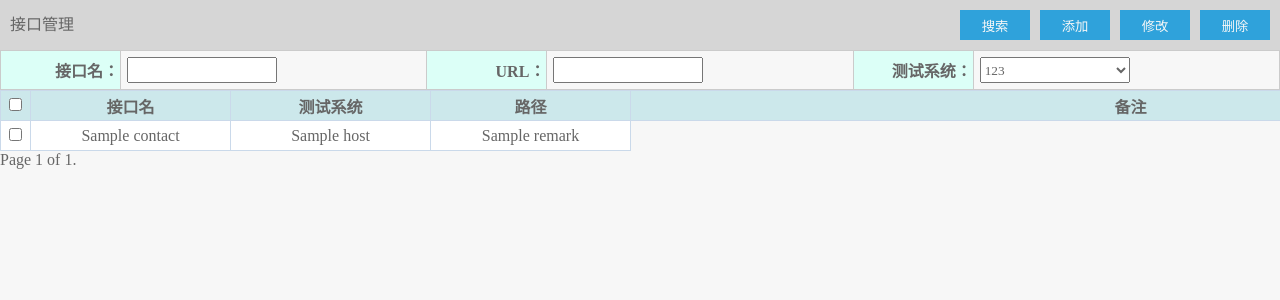
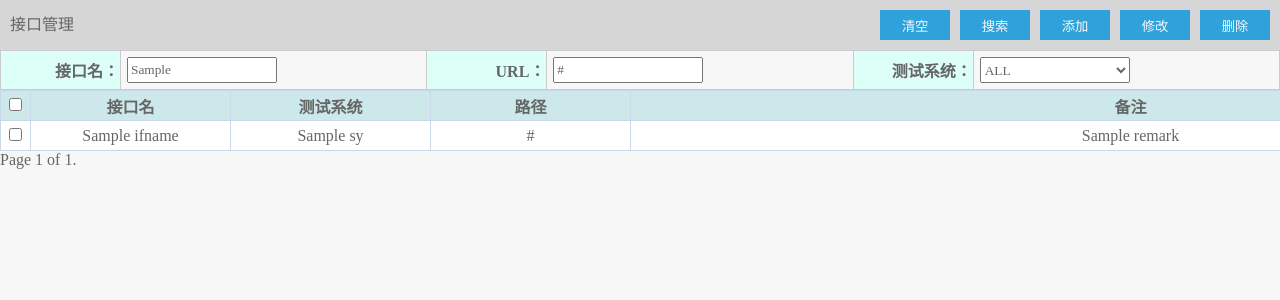
Before and after one commit to bree017/django-p1, a Django app: template templates/interfacetest/iframe/interface_management.html in a window 1280 px wide. Shown: the top 300 px of the page. Run offline with Django 3.2, Linux system fonts and the light colour scheme; the template is opened without the code that fills it: most values are stand-ins (such as "Sample title", 1, 10 or a date in 2020); parts of the project's set-up code (start-up, migrations or seed data) failed here and were passed over; some libraries are stand-ins or nearby versions.

Commit message:
20180427 完成接口管理搜索功能

```diff
--- /dev/null
+++ b/static/interfacetest/iframe/interface_management/interface_management.js
@@ -0,0 +1,29 @@
+$(document).ready(function() {
+    $("#prev").on("click",function (e) {
+        var ifname = $("input.ifname").val();
+        var url = $("input.url").val();
+        var sysid = $("select.sysid").val();
+        var page =$(this).attr("page");
+        var url = "?page="+page+"&ifname="+ifname+"&url="+url+"&sysid="+sysid;
+        window.location.href=url;
+    })
+    $("#next").on("click",function (e) {
+        var ifname = $("input.ifname").val();
+        var url = $("input.url").val();
+        var sysid = $("select.sysid").val();
+        var page =$(this).attr("page");
+        var url = "?page="+page+"&ifname="+ifname+"&url="+url+"&sysid="+sysid;
+        window.location.href=url;
+    })
+    $("#btn_c").on("click",function (e) {
+        $("div.filter input[type='text']").val('');
+        $("div.filter select").val(0);
+    })
+    $("#btn_s").on("click",function (e) {
+        var ifname = $("input.ifname").val();
+        var url = $("input.url").val();
+        var sysid = $("select.sysid").val();
+        var url = "?ifname="+ifname+"&url="+url+"&sysid="+sysid;
+        window.location.href=url;
+    })
+})
--- a/static/interfacetest/iframe/settings/settings.js
+++ b/static/interfacetest/iframe/settings/settings.js
@@ -1,4 +1,8 @@
 $(document).ready(function() {
+    $("#btn_s").on('click', function (e) {
+        window.location.reload();
+    })
+
     $("#modal_p input[value='确定']").on('click', function () {
         var data = {
             type:"settings",
--- a/templates/interfacetest/iframe/interface_management.html
+++ b/templates/interfacetest/iframe/interface_management.html
@@ -19,6 +19,7 @@
     <input class="topinput" type="button" value="修改" id="btn_a" to-data-reveal-id="modal_a" data-animation="none">
     <input class="topinput" type="button" value="添加" id="btn_p" data-reveal-id="modal_p" data-animation="none">
     <input class="topinput" type="button" value="搜索" id="btn_s">
+    <input class="topinput" type="button" value="清空" id="btn_c">
     </div>
 
     <div class="filter">
@@ -26,12 +27,15 @@
             <tbody>
             <tr>
                 <th>接口名：</th>
-                <td><input type="text" class="ifname"></td>
+                <td><input type="text" class="ifname" value={{ filter.ifname }}></td>
                 <th>URL：</th>
-                <td><input type="text" class="url"></td>
+                <td><input type="text" class="url" value={{ filter.url }}></td>
                 <th>测试系统：</th>
-                <td><select class="sysid">
-                    <option>123</option>
+                <td><select class="sysid" >
+                    <option value=0>ALL</option>
+                    {% for sys in testsys %}
+                        <option value={{ sys.id }} {% if sys.id ==  filter.sysid %} selected="selected"{% endif %}>{{ sys.sysname }}</option>
+                    {% endfor %}
                 </select></td>
             </tr>
             </tbody>
@@ -52,8 +56,9 @@
                 {% for contact in contacts %}
                     <tr trid={{ contact.id }}>
                         <td ><input type="checkbox" value={{ contact.id }}></td>
-                        <td tdname="sysname">{{ contact.sysname }}</td>
-                        <td tdname="host">{{ contact.host }}</td>
+                        <td tdname="ifname">{{ contact.ifname }}</td>
+                        <td tdname="sysname">{{ contact.sys.sysname }}</td>
+                        <td tdname="url">{{ contact.url }}</td>
                         <td tdname="remark"><pre>{{ contact.remark  }}</pre></td>   {# 用pre标签处理换行符显示问题 #}
                     </tr>
                 {% endfor %}
@@ -64,7 +69,7 @@
     <div class="pagination">        {# 后面改善一下外观 #}
         <span class="step-links">
             {% if contacts.has_previous %}
-                <a href="?page={{ contacts.previous_page_number }}">previous</a>
+                <button id="prev" page={{ contacts.previous_page_number }}>prev</button>
             {% endif %}
 
             <span class="current">
@@ -72,7 +77,7 @@
             </span>
 
             {% if contacts.has_next %}
-                <a href="?page={{ contacts.next_page_number }}">next</a>
+                <button id="next" page={{ contacts.next_page_number }}>next</button>
 
             {% endif %}
         </span>
```
Also changed, not shown: apps/interfacetest/models.py (+5 -2 lines), apps/interfacetest/views.py (+36 -13 lines).
